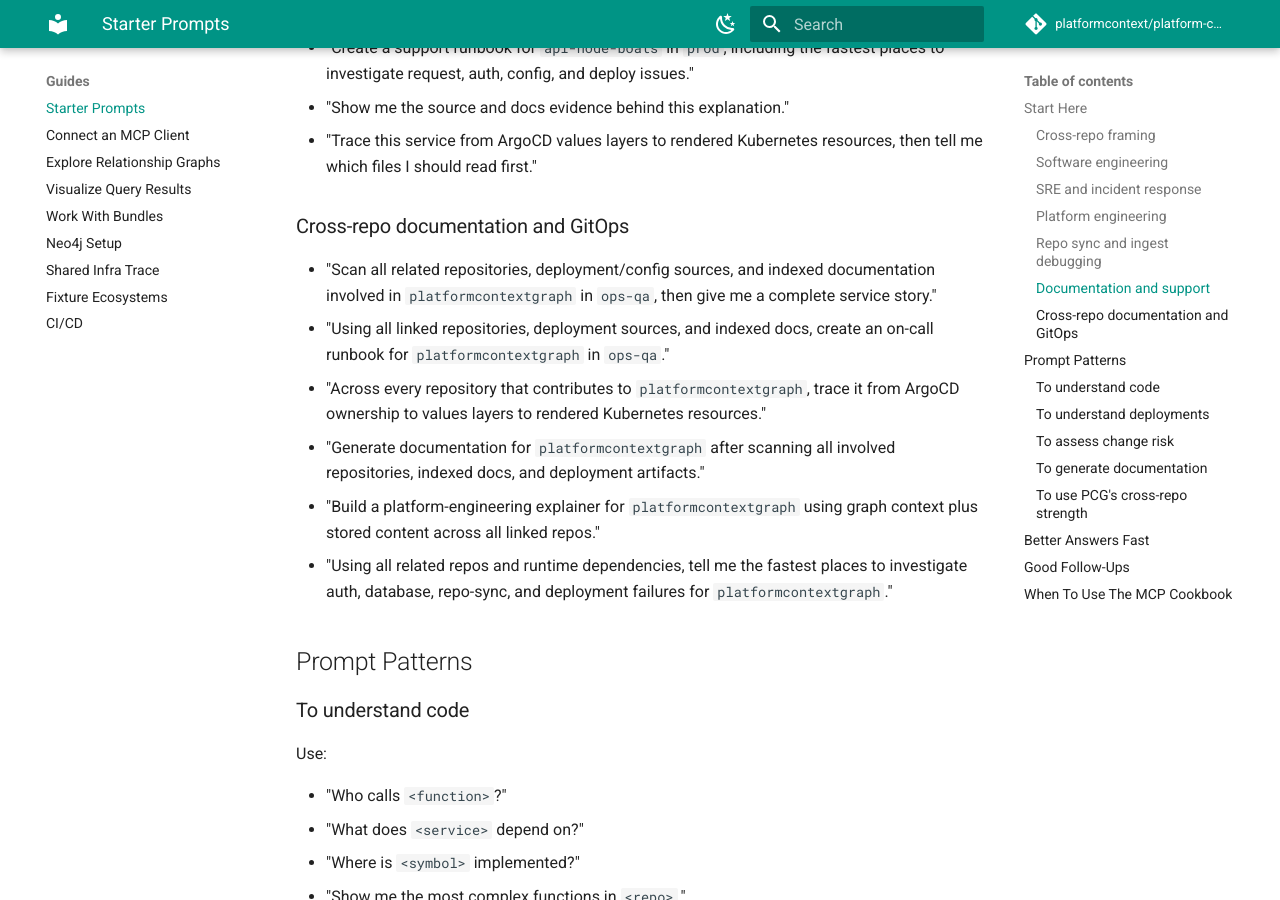
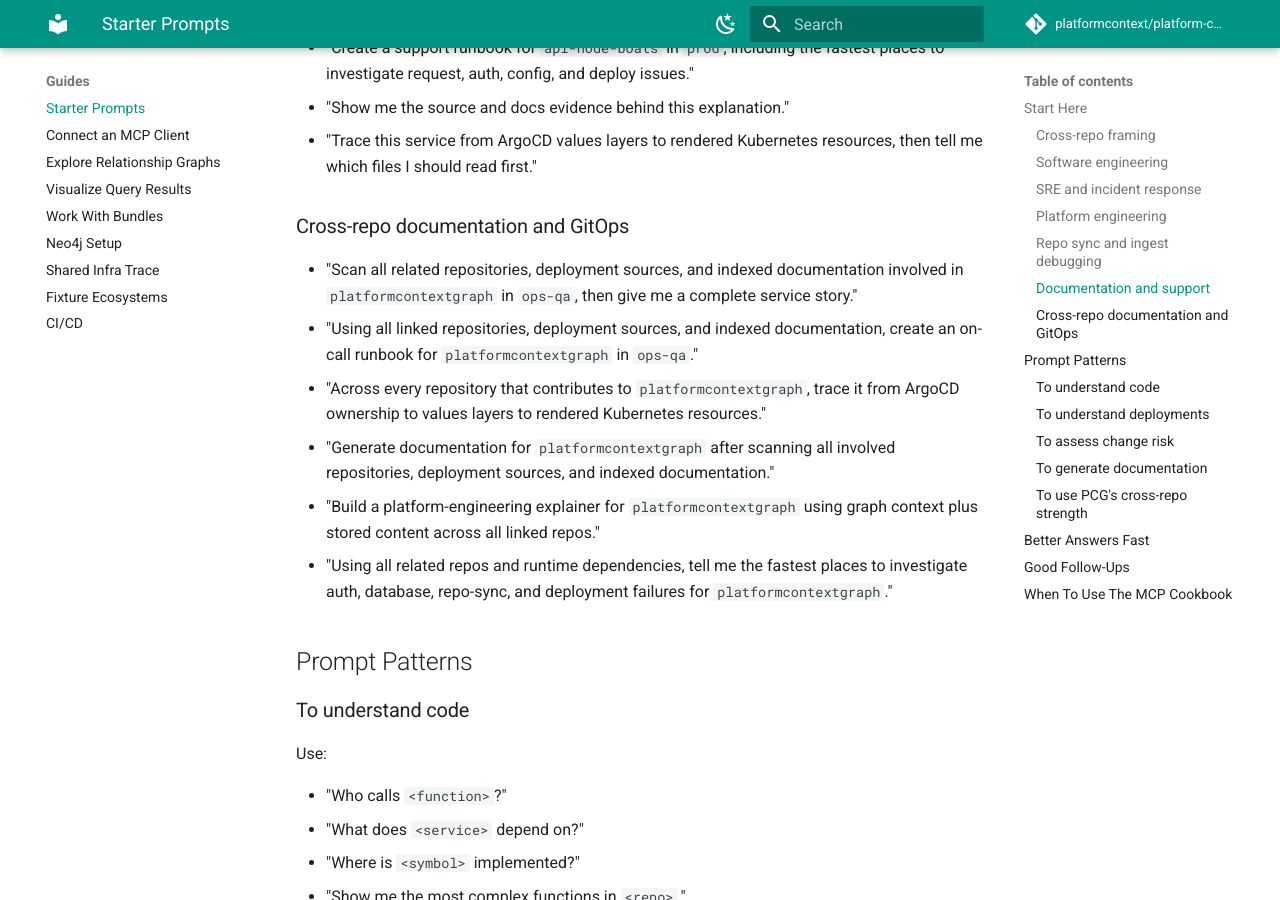
Before and after one commit to platformcontext/platform-context-graph, an MkDocs documentation site: the page built from docs/docs/guides/starter-prompts.md, in a window 1280 px wide and 900 px high, scrolled down 2470 px. Built offline with MkDocs 1.6.1 and Material for MkDocs 9.7.7, drawn with Linux system fonts in a browser that asks for light colours; comment, search, counter and statistics services are not loaded; some of the changed text lies outside the part shown.

Commit message:
docs: standardize cross-repo prompt wording

```diff
--- a/docs/docs/guides/starter-prompts.md
+++ b/docs/docs/guides/starter-prompts.md
@@ -80,10 +80,10 @@
 
 ### Cross-repo documentation and GitOps
 
-- "Scan all related repositories, deployment/config sources, and indexed documentation involved in `platformcontextgraph` in `ops-qa`, then give me a complete service story."
-- "Using all linked repositories, deployment sources, and indexed docs, create an on-call runbook for `platformcontextgraph` in `ops-qa`."
+- "Scan all related repositories, deployment sources, and indexed documentation involved in `platformcontextgraph` in `ops-qa`, then give me a complete service story."
+- "Using all linked repositories, deployment sources, and indexed documentation, create an on-call runbook for `platformcontextgraph` in `ops-qa`."
 - "Across every repository that contributes to `platformcontextgraph`, trace it from ArgoCD ownership to values layers to rendered Kubernetes resources."
-- "Generate documentation for `platformcontextgraph` after scanning all involved repositories, indexed docs, and deployment artifacts."
+- "Generate documentation for `platformcontextgraph` after scanning all involved repositories, deployment sources, and indexed documentation."
 - "Build a platform-engineering explainer for `platformcontextgraph` using graph context plus stored content across all linked repos."
 - "Using all related repos and runtime dependencies, tell me the fastest places to investigate auth, database, repo-sync, and deployment failures for `platformcontextgraph`."
 
@@ -155,7 +155,7 @@
 
 Use:
 
-- "Scan all related repositories, deployment sources, and indexed docs involved in `<service>`."
+- "Scan all related repositories, deployment sources, and indexed documentation involved in `<service>`."
 - "Using all linked repositories and runtime context, explain `<service>`."
 - "Across every repository that contributes to `<service>`, trace the GitOps path in `<env>`."
 - "Create a `<runbook|explainer|story>` for `<service>` after scanning all related repos."
```
Also changed, not shown: docs/docs/reference/http-api.md (+1 -1 lines), docs/docs/reference/mcp-reference.md (+1 -1 lines), README.md.
